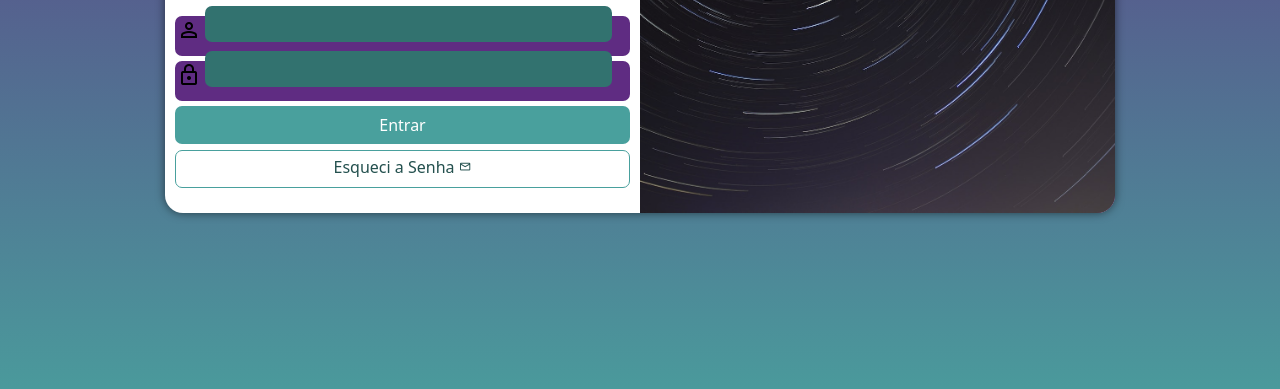
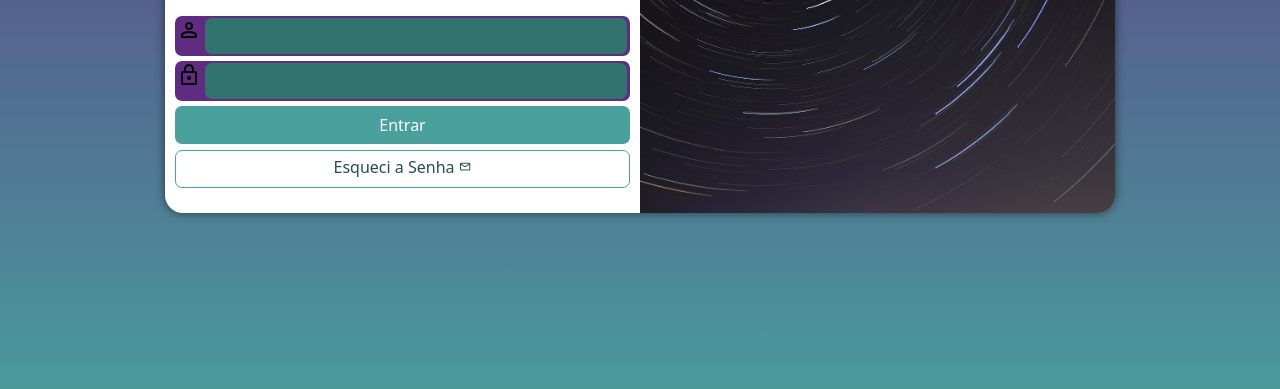
Before and after one commit to CaioWelterBogo/projeto-login, a plain HTML site: page index.html in a window 1280 px wide. Shown: the part 367-756 px from the top of the page. Drawn offline with nearby package versions, Linux system fonts and the light colour scheme.

Commit message:
FIm do Projeto

```diff
--- a/estilos/estilo.css
+++ b/estilos/estilo.css
@@ -75,16 +75,16 @@ div.campo > i{
     font-size: 2em;
     width: 40px;
     padding: 5px;
+    position: absolute;
 }
 div.campo > input{
     background-color: #32726f;
     font-size: 1em;
-    width: calc(100% - 44px);
+    width: calc(100% - 29px);
     height: 100%;
     border: 0px;
     border-radius: 7px;
     padding: 5px;
-    transform: translateY(-12px);
 }
 div.campo > input:focus-within{
     background-color: white;
```
